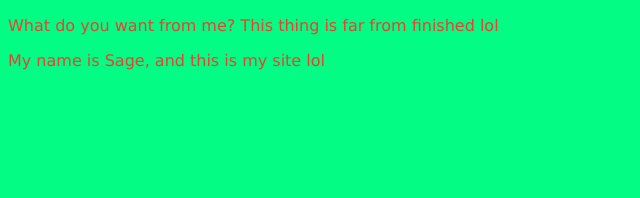
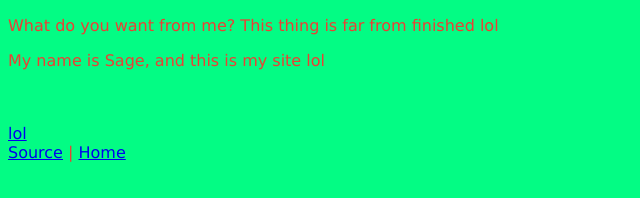
Before and after one commit to foxsouns/foxsouns.github.io, a plain HTML site: page index.html in a window 1280 px wide. Shown: the whole page, without its empty margins (0-640 px from the left). Drawn offline with Linux system fonts and the light colour scheme.

Commit message:
Update index.html

```diff
--- a/index.html
+++ b/index.html
@@ -12,5 +12,10 @@
 	<body>
 		<p>What do you want from me? This thing is far from finished lol</p>
 		<p>My name is Sage, and this is my site lol</p>
+		<br><br>
+		<a href="/snesemu.html">lol</a>
 	</body>
+	<footer>
+		<a href="https://github.com/foxsouns/foxsouns.github.io">Source</a> | <a href="index.html">Home</a>
+	</footer>
 </html>
```
